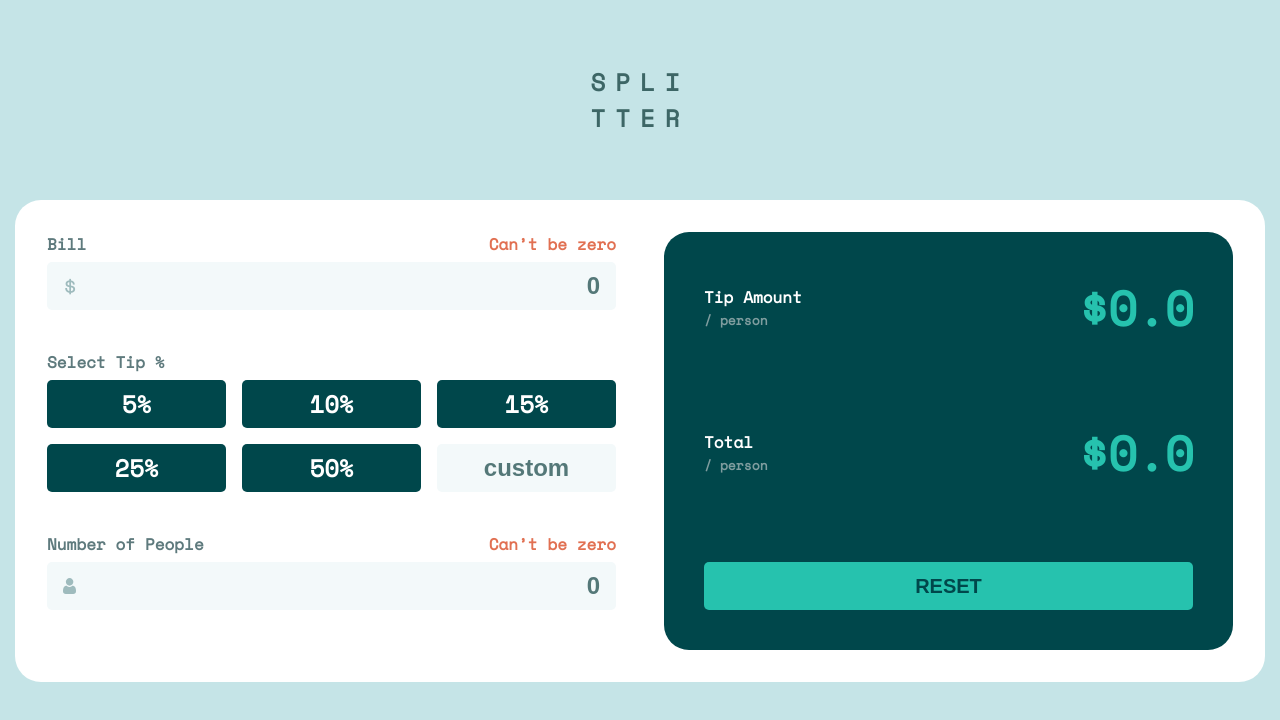
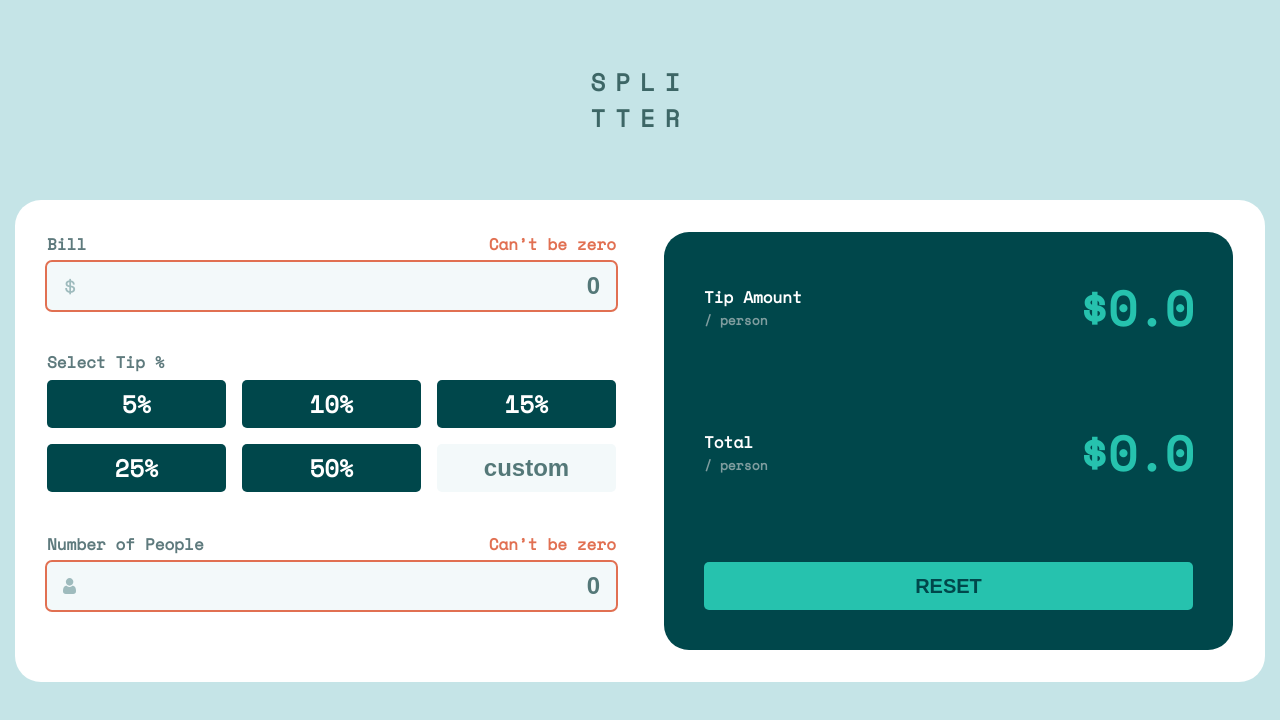
Before and after one commit to Lointainy/tip-calculator-react, a React (Vite) app: page / in a window 1280 px wide. Shown: the top 720 px of the page. Built offline with nearby package versions, Linux system fonts and the light colour scheme.

Commit message:
added error style

```diff
--- a/src/components/BillInput.jsx
+++ b/src/components/BillInput.jsx
@@ -15,7 +15,7 @@ export const BillInput = ({ bill }) => {
         <input
           value={bill}
           onChange={(event) => handleChange(event)}
-          className="bill__input"
+          className={bill == 0 ? 'bill__input error-input' : 'bill__input'}
           name="bill"
           type="number"
           min="0"
--- a/src/components/PeopleInput.jsx
+++ b/src/components/PeopleInput.jsx
@@ -16,7 +16,7 @@ export const PeopleInput = ({ people }) => {
         <input
           value={people}
           onChange={(event) => handleChange(event)}
-          className="people__input"
+          className={people == 0 ? 'people__input error-input' : 'people__input'}
           name="people"
           type="number"
           min="0"
```
